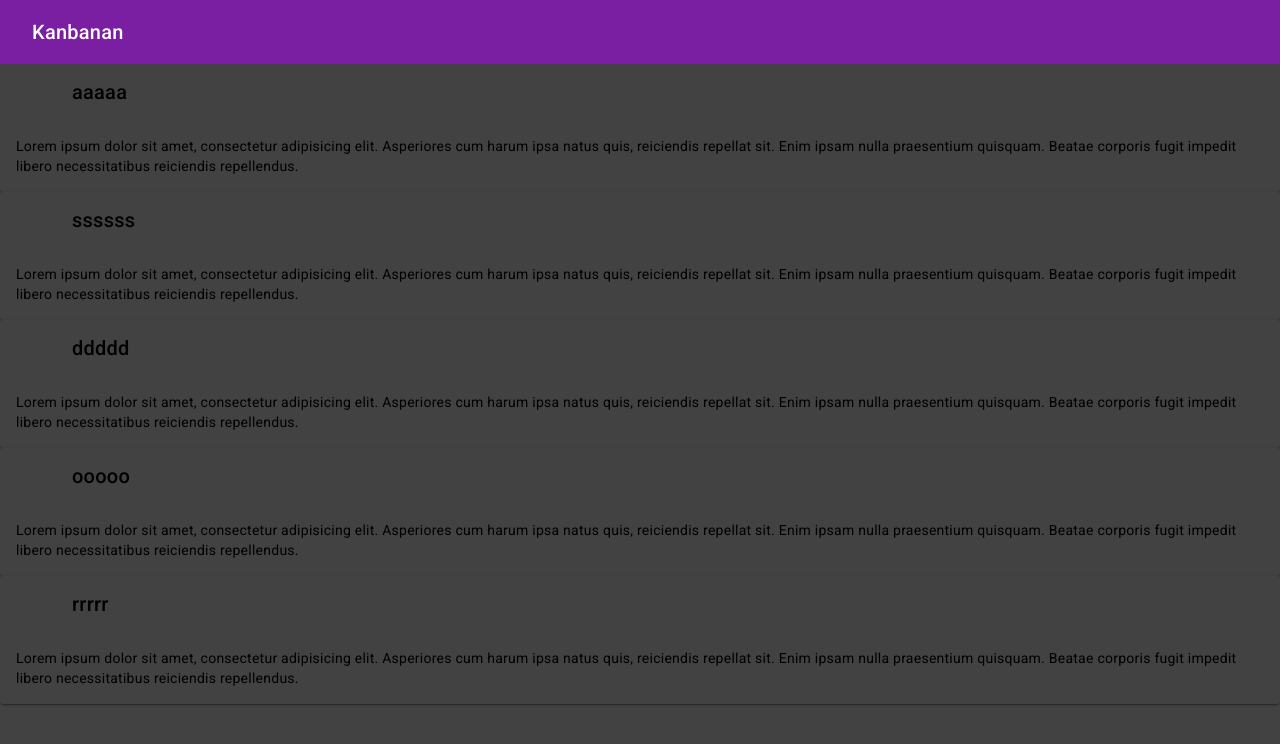
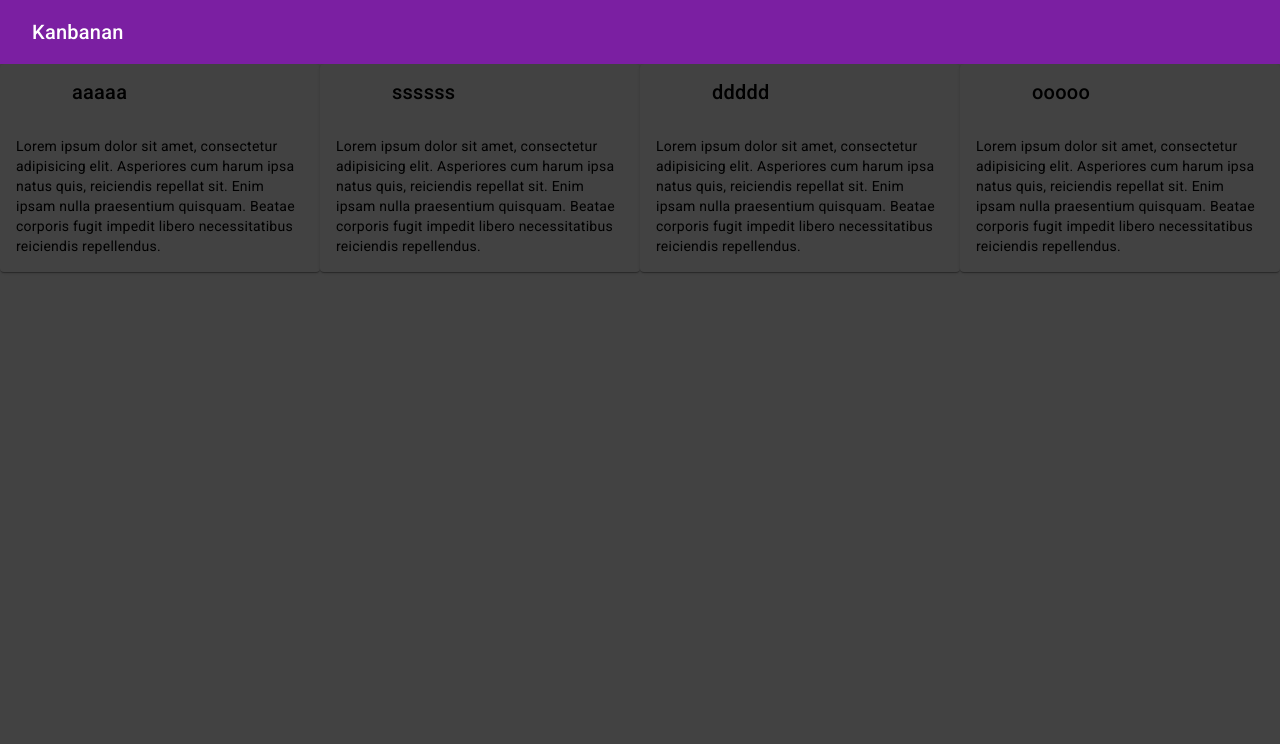
Before and after one commit to Evgenii2104/Kanbanan, an Angular app: page /system in a window 1280 px wide. Shown: the top 744 px of the page. Built offline with nearby package versions, Linux system fonts and the light colour scheme.

Commit message:
исправление стилей

```diff
--- a/src/app/system/board/board-column/board.column.component.html
+++ b/src/app/system/board/board-column/board.column.component.html
@@ -1,4 +1,4 @@
-<mat-card class="example-card">
+<mat-card>
   <mat-card-header>
     <div mat-card-avatar class="example-header-image"></div>
     <mat-card-title>{{column.title}}</mat-card-title>
--- a/src/app/system/board/board-column/board.column.component.scss
+++ b/src/app/system/board/board-column/board.column.component.scss
@@ -0,0 +1,3 @@
+.mat-card {
+  height: 100%;
+}
--- a/src/app/system/board/board.component.html
+++ b/src/app/system/board/board.component.html
@@ -1,5 +1,6 @@
-
-<kb-board-column
-  *ngFor="let column of columns"
-  [column]="column"
-></kb-board-column>
+<div class="container">
+  <kb-board-column
+    *ngFor="let column of columns"
+    [column]="column"
+  ></kb-board-column>
+</div>
--- a/src/app/system/board/board.component.scss
+++ b/src/app/system/board/board.component.scss
@@ -1,9 +1,16 @@
+.container {
+  display: flex;
+  flex-wrap: nowrap;
+  flex-direction: row;
+  justify-content: space-around;
+}
 .kb-board-colum {
 
   flex-basis: auto;
   height: 100%;
   font-size: 500px;
   min-width: 300px;
-  padding: 3px 15px 0;
+  //margin: 20px;
+  //padding: 3px 15px 3px;
   border-radius: 5px;
 }
--- a/src/app/system/system.component.scss
+++ b/src/app/system/system.component.scss
@@ -23,9 +23,3 @@
   position: relative;
   float: left;
 }
-.kb-board{
-  display: flex;
-  flex-wrap: nowrap;
-  flex-direction: row;
-  justify-content: space-around;
-}
--- a/src/app/system/system.component.ts
+++ b/src/app/system/system.component.ts
@@ -12,7 +12,6 @@ export class SystemComponent {
     {title: 'aaaaa'},
     {title: 'ssssss'},
     {title: 'ddddd'},
-    {title: 'ooooo'},
-    {title: 'rrrrr'}
+    {title: 'ooooo'}
   ]
 }
```
